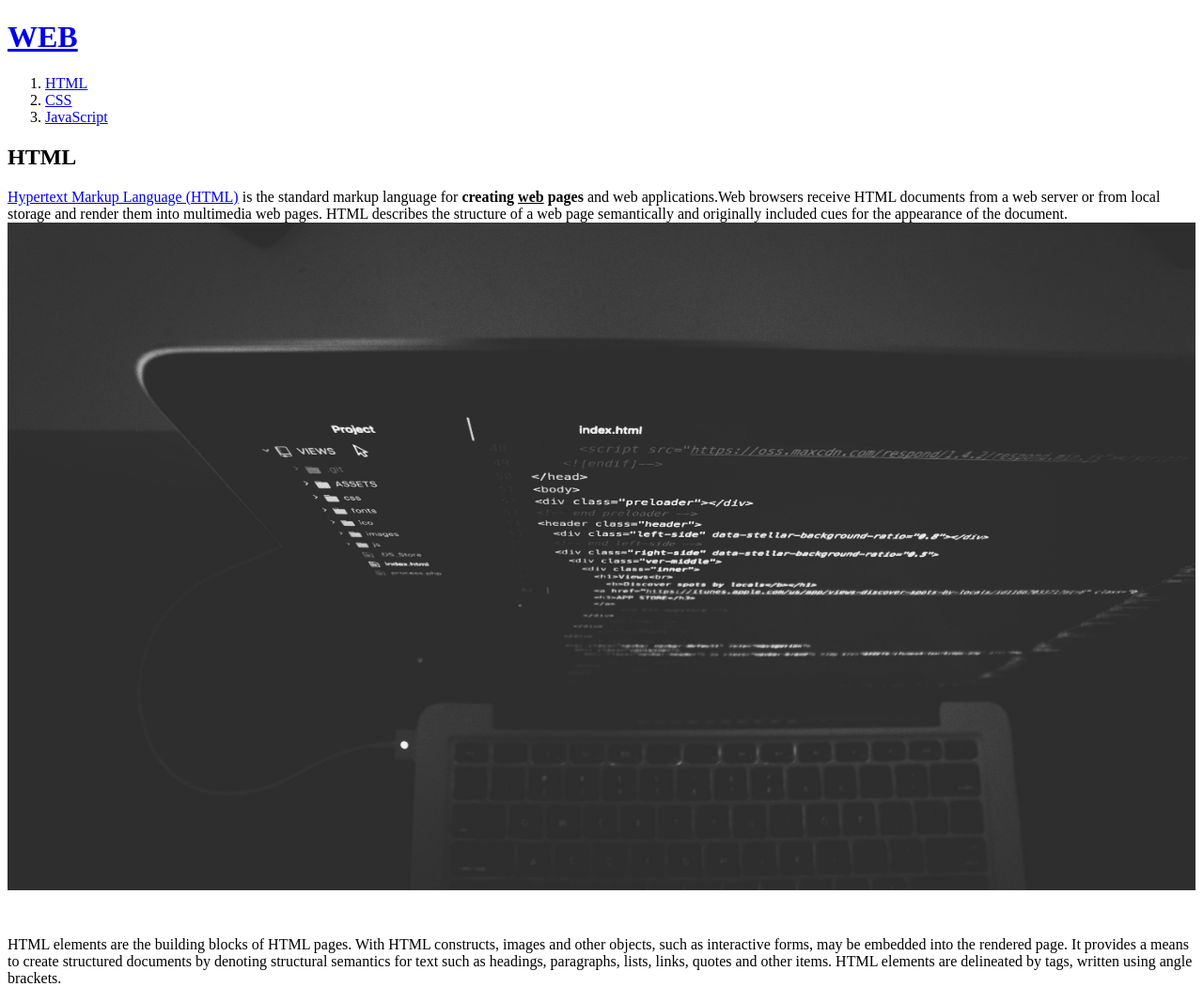
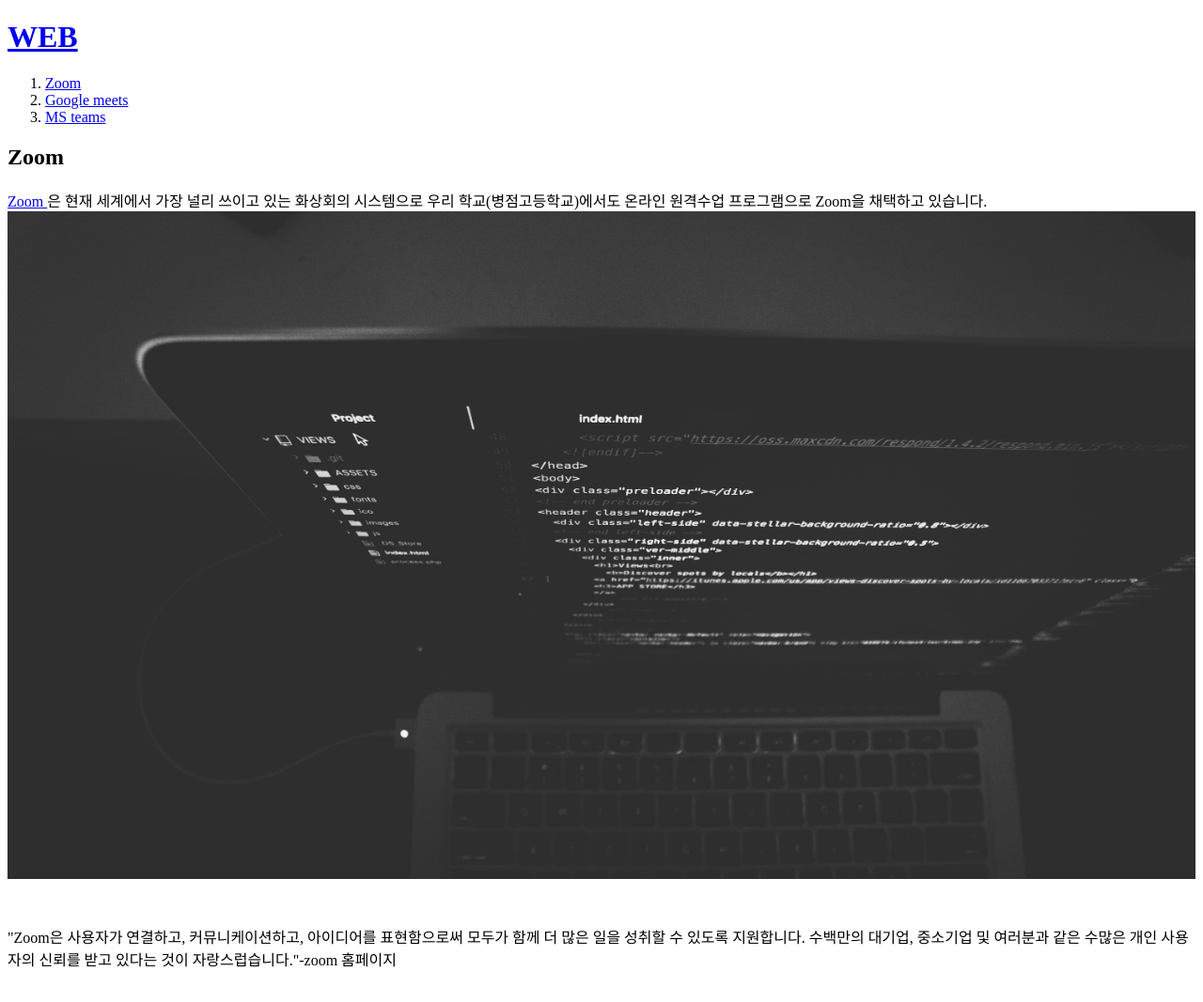
Before and after one commit to SHU9ER/test, a plain HTML site: page 1.html in a window 1280 px wide. Shown: the whole page at 94% size. Drawn offline with Linux system fonts and the light colour scheme.

Commit message:
Update 1.html

```diff
--- a/1.html
+++ b/1.html
@@ -1,20 +1,20 @@
 <!doctype html>
 <html>
 <head>
-  <title>WEB1 - HTML</title>
+  <title>WEB1 - Zoom</title>
   <meta charset="utf-8">
 </head>
 <body>
   <h1><a href="index.html">WEB</a></h1>
   <ol>
-    <li><a href="1.html">HTML</a></li>
-    <li><a href="2.html">CSS</a></li>
-    <li><a href="3.html">JavaScript</a></li>
+    <li><a href="1.html">Zoom</a></li>
+    <li><a href="2.html">Google meets</a></li>
+    <li><a href="3.html">MS teams</a></li>
   </ol>
-  <h2>HTML</h2>
-  <p><a href="https://www.w3.org/TR/html5/" target="_blank" title="html5 speicification">Hypertext Markup Language (HTML)</a> is the standard markup language for <strong>creating <u>web</u> pages</strong> and web applications.Web browsers receive HTML documents from a web server or from local storage and render them into multimedia web pages. HTML describes the structure of a web page semantically and originally included cues for the appearance of the document.
+  <h2>Zoom</h2>
+  <p><a href="https://zoom.us" target="_blank" title="html5 speicification">Zoom </a> 은 현재 세계에서 가장 널리 쓰이고 있는 화상회의 시스템으로 우리 학교(병점고등학교)에서도 온라인 원격수업 프로그램으로 Zoom을 채택하고 있습니다.
   <img src="coding.jpg" width="100%">
-  </p><p style="margin-top:45px;">HTML elements are the building blocks of HTML pages. With HTML constructs, images and other objects, such as interactive forms, may be embedded into the rendered page. It provides a means to create structured documents by denoting structural semantics for text such as headings, paragraphs, lists, links, quotes and other items. HTML elements are delineated by tags, written using angle brackets.
+  </p><p style="margin-top:45px;">"Zoom은 사용자가 연결하고, 커뮤니케이션하고, 아이디어를 표현함으로써 모두가 함께 더 많은 일을 성취할 수 있도록 지원합니다. 수백만의 대기업, 중소기업 및 여러분과 같은 수많은 개인 사용자의 신뢰를 받고 있다는 것이 자랑스럽습니다."-zoom 홈페이지
   </p>
 </body>
 </html>
```
